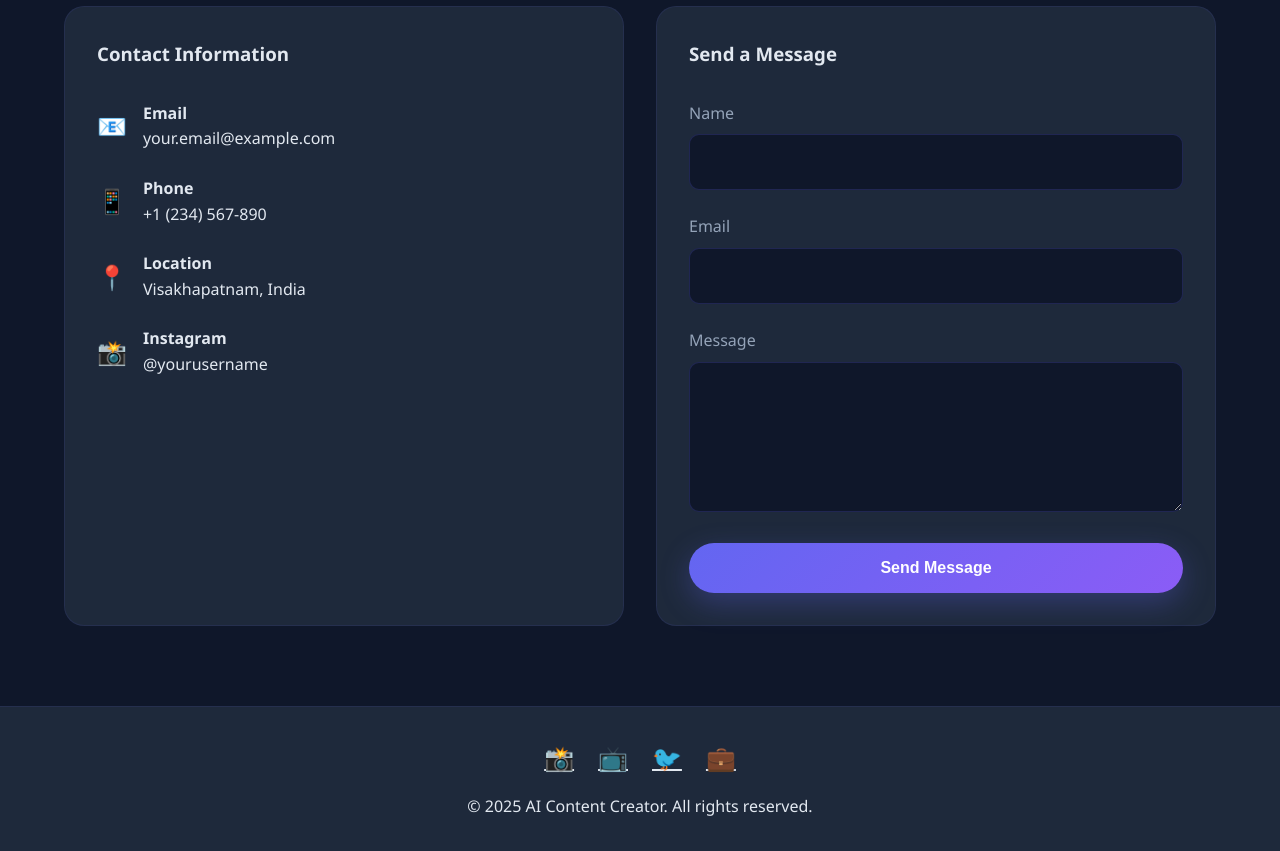
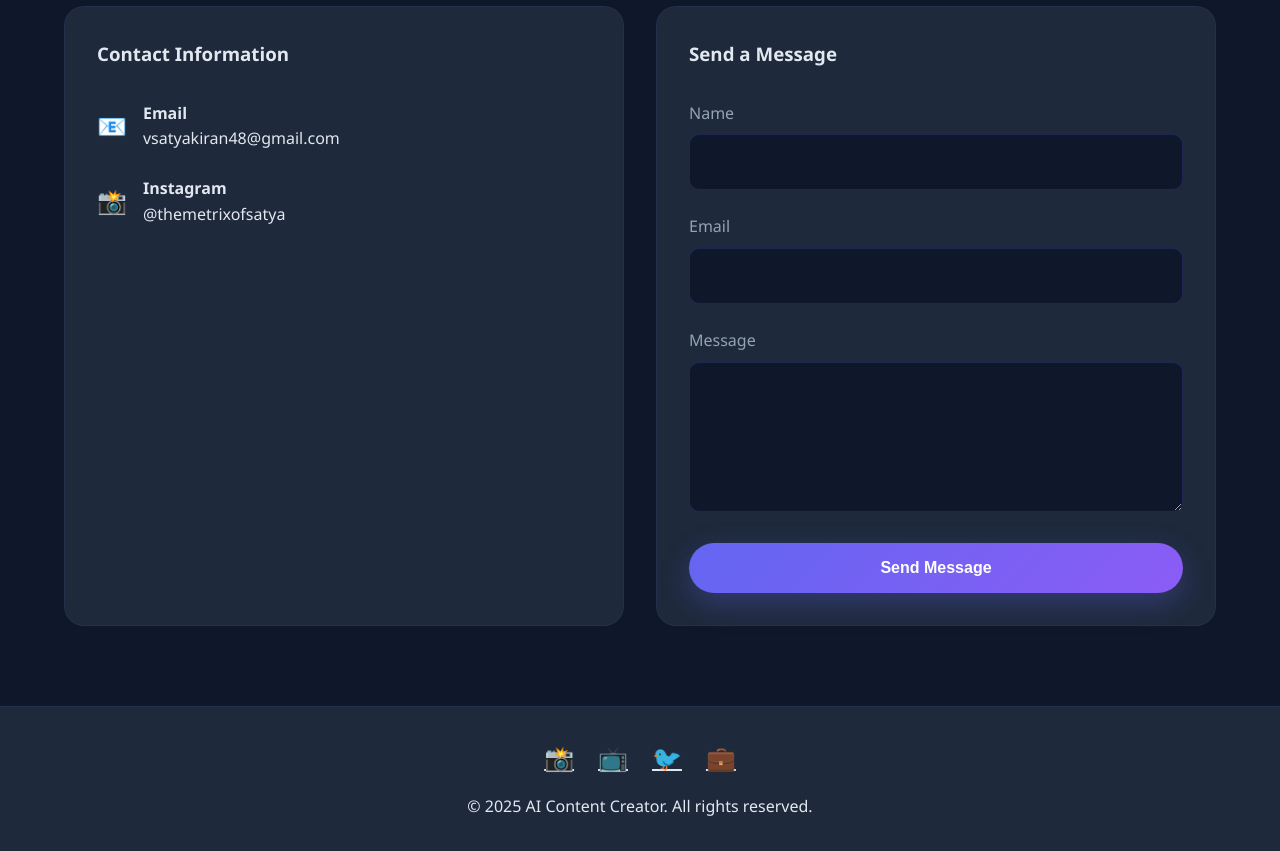
Before and after one commit to vsatyakiran/video-Editing-Portfolio, a plain HTML site: page index.html in a window 1280 px wide. Shown: the part 3620-4471 px from the top of the page. Drawn offline with Linux system fonts and the light colour scheme.

Commit message:
Update contact information and title in index.html

```diff
--- a/index.html
+++ b/index.html
@@ -3,7 +3,7 @@
 <head>
     <meta charset="UTF-8">
     <meta name="viewport" content="width=device-width, initial-scale=1.0">
-    <title>AI Content Creator & Video Editor (20K+ followers)</title>
+    <title>AI Content Creator & Video Editor with 20K+ followers</title>
     <style>
         * {
             margin: 0;
@@ -758,28 +758,21 @@
                     <span class="contact-icon">📧</span>
                     <div>
                         <strong>Email</strong><br>
-                        <a href="mailto:your.email@example.com">your.email@example.com</a>
+                        <a href="mailto:vsatyakiran48@gmail.com">vsatyakiran48@gmail.com</a>
                     </div>
                 </div>
-                <div class="contact-item">
+                <!-- <div class="contact-item">
                     <span class="contact-icon">📱</span>
                     <div>
                         <strong>Phone</strong><br>
-                        <a href="tel:+1234567890">+1 (234) 567-890</a>
+                        <a href="tel:+918919995716">+1 (234) 567-890</a>
                     </div>
-                </div>
-                <div class="contact-item">
-                    <span class="contact-icon">📍</span>
-                    <div>
-                        <strong>Location</strong><br>
-                        Visakhapatnam, India
-                    </div>
-                </div>
+                </div> -->
                 <div class="contact-item">
                     <span class="contact-icon">📸</span>
                     <div>
                         <strong>Instagram</strong><br>
-                        <a href="https://instagram.com/yourusername" target="_blank">@yourusername</a>
+                        <a href="https://instagram.com/yourusername" target="_blank">@themetrixofsatya</a>
                     </div>
                 </div>
             </div>
```
